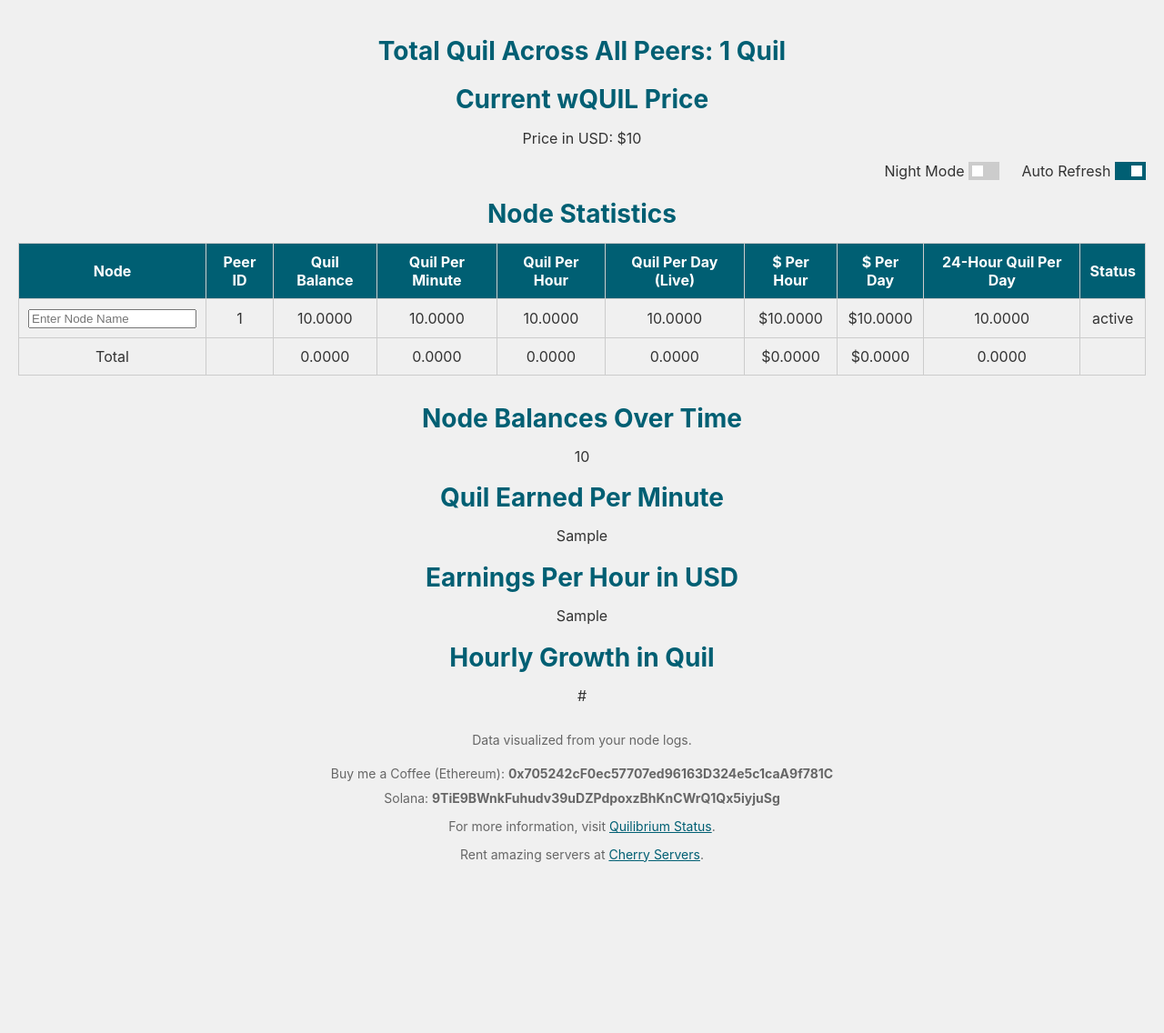
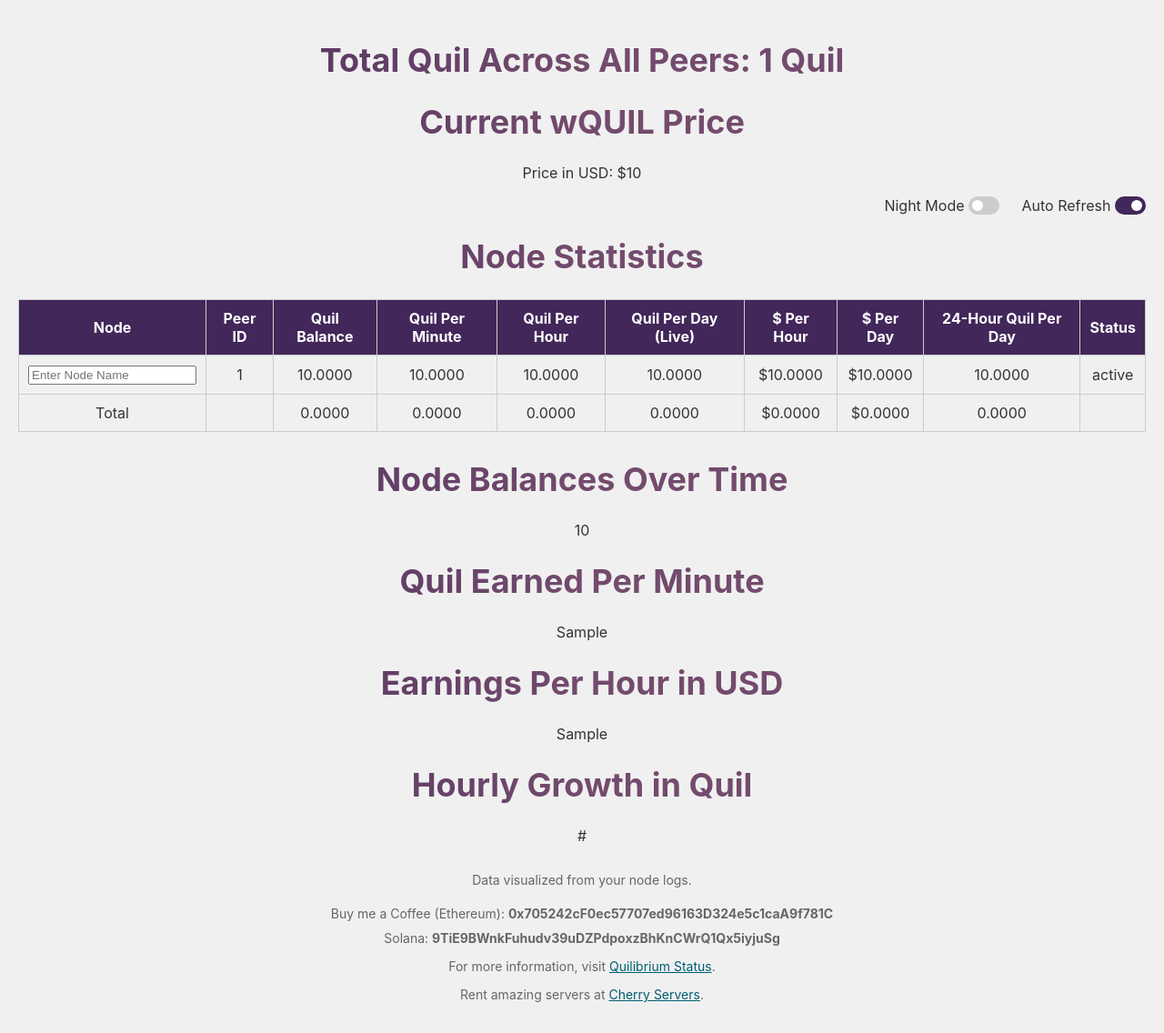
Before and after one commit to ivanontech/quiltracker, a Flask app: template templates/index.html in a window 1280 px wide. Shown: the whole page at 91% size. Before the commit the page ends 948 px from the top, so only its background shows below. Run offline with Flask 3, Linux system fonts and the light colour scheme; the template is opened without the code that fills it: most values are stand-ins (such as "Sample title", 1, 10 or a date in 2020); some libraries are stand-ins or nearby versions.

Commit message:
Update index.html

```diff
--- a/templates/index.html
+++ b/templates/index.html
@@ -16,10 +16,13 @@
             text-align: center;
         }
 
-        h1 {
-            color: #005f73; /* Dark teal for headings */
-            font-size: 28px;
-            margin-bottom: 15px;
+        /* Blue Gradient Text Style */
+        .gradient-text {
+            font-size: 36px; /* Adjust size as needed */
+            font-weight: bold;
+            background: linear-gradient(90deg, #42275a, #734b6d, #734b6d); /* Blue gradient colors */
+            -webkit-background-clip: text;
+            -webkit-text-fill-color: transparent;
         }
 
         table {
@@ -38,7 +41,7 @@
         }
 
         th {
-            background-color: #005f73;
+            background-color: #42275a; /* Blue color to match gradient */
             color: white;
         }
 
@@ -96,7 +99,7 @@
         }
 
         input:checked + .slider {
-            background-color: #005f73;
+            background-color: #42275a; /* Blue color to match the gradient */
         }
 
         input:checked + .slider:before {
@@ -117,12 +120,15 @@
             color: #fff;
         }
 
-        body.night-mode h1 {
-            color: #9b59b6;
+        /* Apply Gradient to Headers in Night Mode */
+        body.night-mode .gradient-text {
+            background: linear-gradient(90deg, #42275a, #734b6d, #734b6d); /* Keep blue gradient in night mode */
+            -webkit-background-clip: text;
+            -webkit-text-fill-color: transparent;
         }
 
         body.night-mode th {
-            background-color: #9b59b6;
+            background-color: #42275a; /* Blue for night mode headers */
         }
 
         footer.night-mode {
@@ -165,11 +171,10 @@
     </script>
 </head>
 <body>
-    <!-- Display the total balance of all peers -->
-    <h1>Total Quil Across All Peers: {{ total_balance }} Quil</h1>
+    <!-- Apply Blue Gradient Text to All Relevant Headings -->
+    <h1 class="gradient-text">Total Quil Across All Peers: {{ total_balance }} Quil</h1>
 
-    <!-- Display the current wQUIL price -->
-    <h1>Current wQUIL Price</h1>
+    <h1 class="gradient-text">Current wQUIL Price</h1>
     <p>Price in USD: ${{ wquil_price }}</p>
 
     <!-- Night Mode and Auto-Refresh Switches -->
@@ -177,18 +182,18 @@
         <label for="nightMode">Night Mode</label>
         <label class="switch">
             <input type="checkbox" id="nightMode" {% if night_mode == 'on' %}checked{% endif %} onclick="toggleNightMode()">
-            <span class="slider"></span>
+            <span class="slider round"></span>
         </label>
 
         <label for="autoRefresh" style="margin-left: 20px;">Auto Refresh</label>
         <label class="switch">
             <input type="checkbox" id="autoRefresh" checked onclick="toggleAutoRefresh()">
-            <span class="slider"></span>
+            <span class="slider round"></span>
         </label>
     </div>
 
     <!-- Display Node Statistics table -->
-    <h1>Node Statistics</h1>
+    <h1 class="gradient-text">Node Statistics</h1>
     <table>
         <thead>
             <tr>
@@ -236,16 +241,16 @@
     </table>
 
     <!-- Display the interactive Plotly charts -->
-    <h1>Node Balances Over Time</h1>
+    <h1 class="gradient-text">Node Balances Over Time</h1>
     <div>{{ balance_graph_html | safe }}</div>
 
-    <h1>Quil Earned Per Minute</h1>
+    <h1 class="gradient-text">Quil Earned Per Minute</h1>
     <div>{{ quil_minute_graph_html | safe }}</div>
 
-    <h1>Earnings Per Hour in USD</h1>
+    <h1 class="gradient-text">Earnings Per Hour in USD</h1>
     <div>{{ earnings_per_hour_graph_html | safe }}</div>
 
-    <h1>Hourly Growth in Quil</h1>
+    <h1 class="gradient-text">Hourly Growth in Quil</h1>
     <div>{{ hourly_growth_graph_html | safe }}</div>
 
     <!-- Footer with wallet details -->
```
